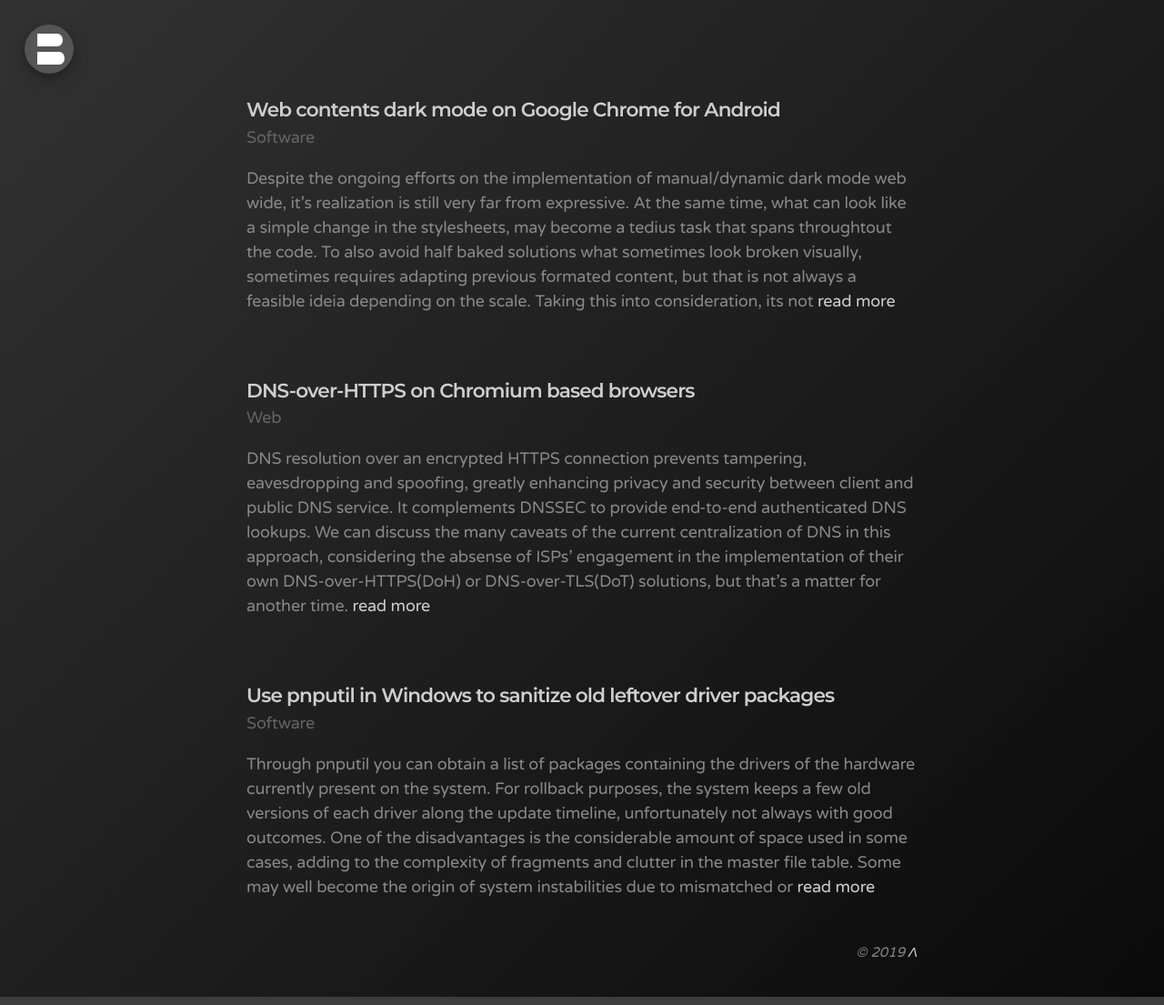
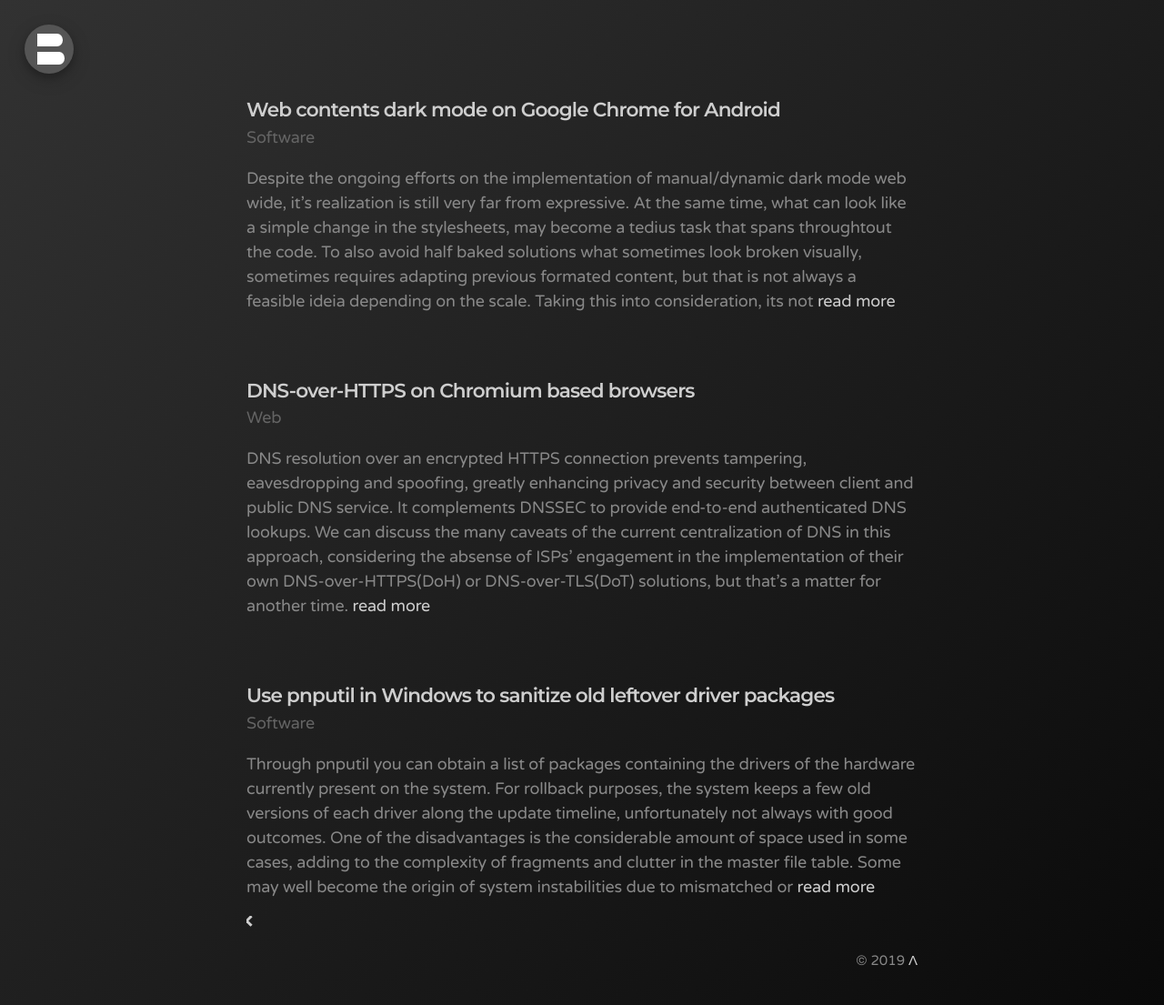
Before and after one commit to bonina/bonina.github.io, a Jekyll site: the page built from index.html, in a window 1280 px wide. Shown: the whole page at 91% size. Built offline with Jekyll 4.4.1, drawn with Linux system fonts in a browser that asks for light colours; the list of posts is cut into pages by our own code.

Commit message:
Update index.html

```diff
--- a/index.html
+++ b/index.html
@@ -26,10 +26,10 @@ title: Home
 
 <div class="pagination">
   {% if paginator.next_page %}
-    <a class="pagination-item older" href="{{ paginator.next_page_path | prepend: site.baseurl }}"><i class="left"><i/></a>
+    <a class="pagination-item older left" href="{{ paginator.next_page_path | prepend: site.baseurl }}"></a>
   {% endif %}
   {% if paginator.previous_page %}
-    <a class="pagination-item newer" href="{{ paginator.previous_page_path | prepend: site.baseurl }}"><i class="right"><i/></a>
+    <a class="pagination-item newer right" href="{{ paginator.previous_page_path | prepend: site.baseurl }}"></a>
   {% else %}
     <span class="pagination-item newer"></span>
   {% endif %}
```
